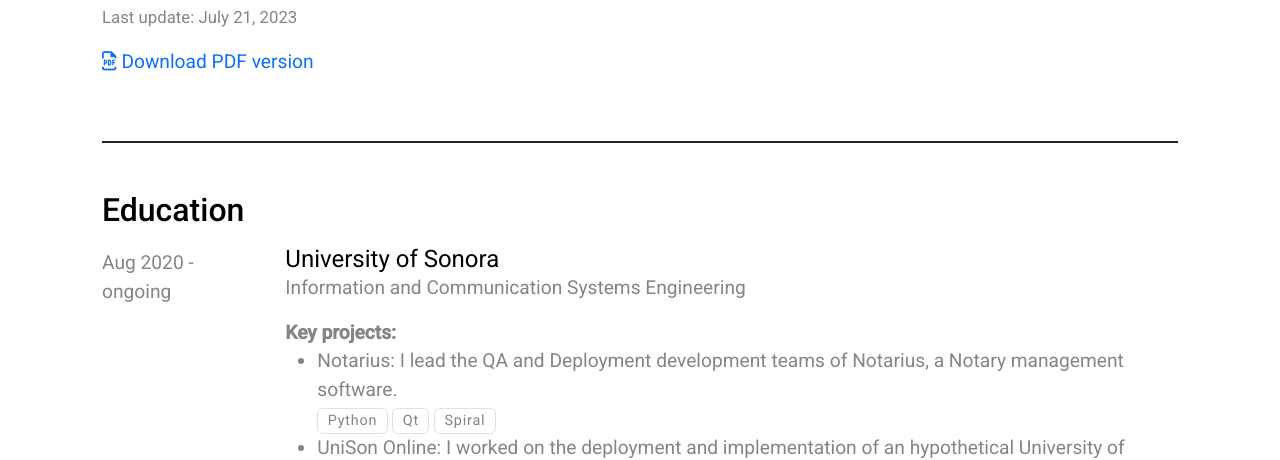
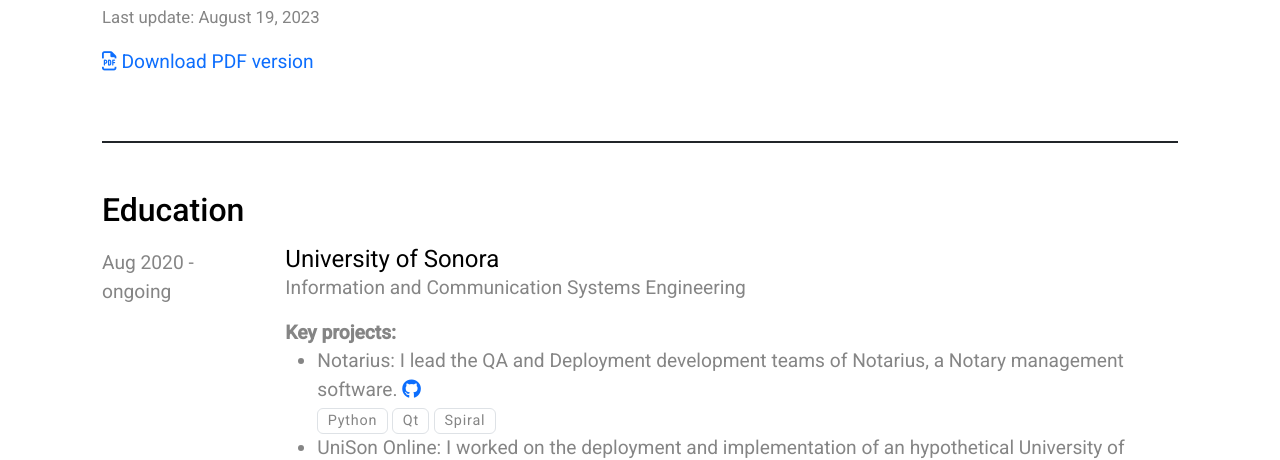
Before and after one commit to disaa0/cv, a plain HTML site: page index.html in a window 1280 px wide. Shown: the part 209-669 px from the top of the page. Drawn offline with nearby package versions, Linux system fonts and the light colour scheme.

Commit message:
Deploying to gh-pages from  @ 946b0f044651cc164536e6ed117d362ccdc0cf83 🚀

```diff
--- a/index.html
+++ b/index.html
@@ -26,7 +26,7 @@
                     </div>
                     <div>
                         <p>
-                            <time datetime="" class="small">Last update: July 21, 2023</time>
+                            <time datetime="" class="small">Last update: August 19, 2023</time>
                         </p>
                         <p>
                             <span class="screen"><a href="santiago-contreras.systems-engineering-student.pdf"><i class="far fa-file-pdf"></i>Download PDF
@@ -85,7 +85,7 @@
                         <li>
                             <p class="mb-0">Notarius:
           I lead the QA and Deployment development teams of Notarius, a Notary management software.
-          </p>
+          <a href="https://github.com/andreadh01/Notarius"> <i class="fa-brands fa-github"></i> </a></p>
                             <div>
                                 <span class="badge text-body border border-1">Python</span>
                                 <span class="badge text-body border border-1">Qt</span>
```
Also changed, not shown: 1 other file.
